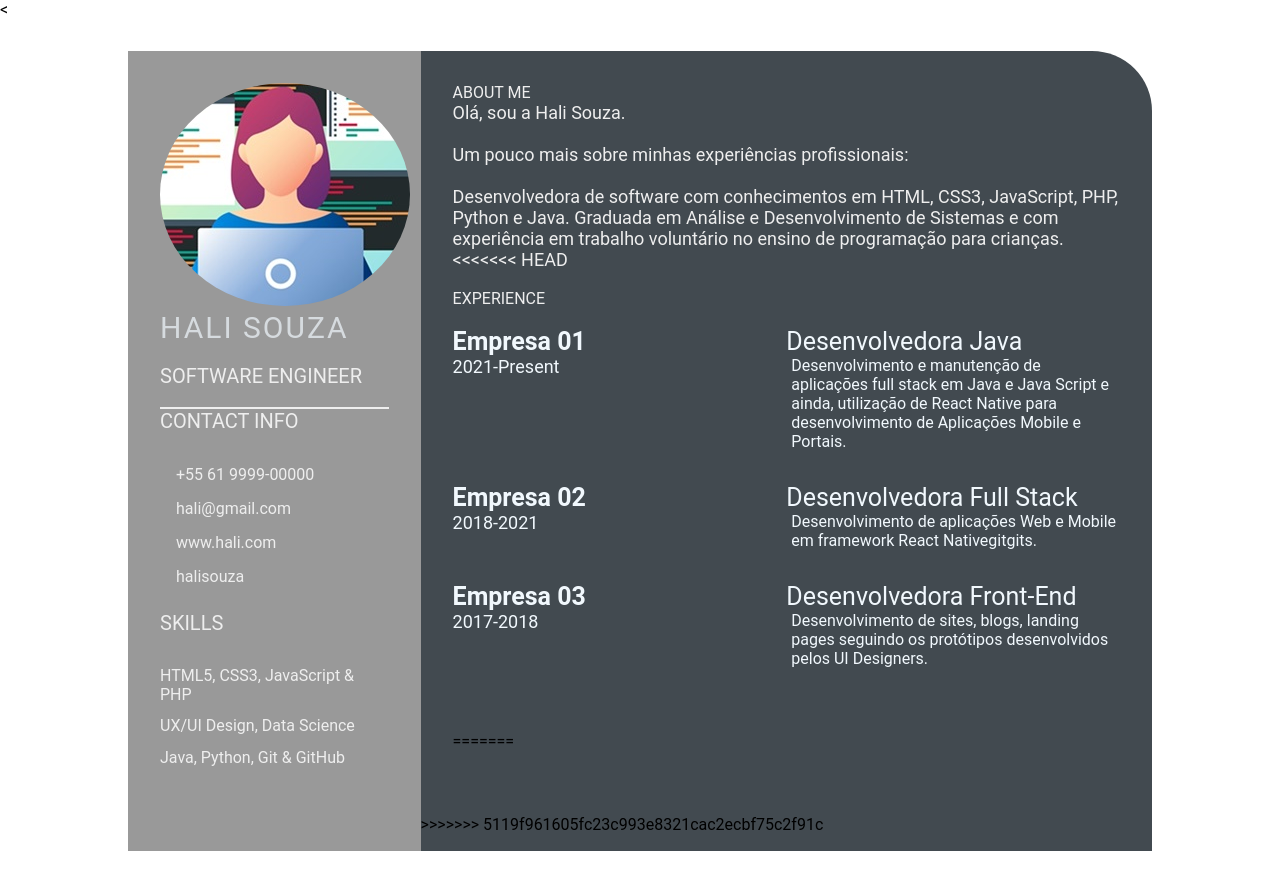
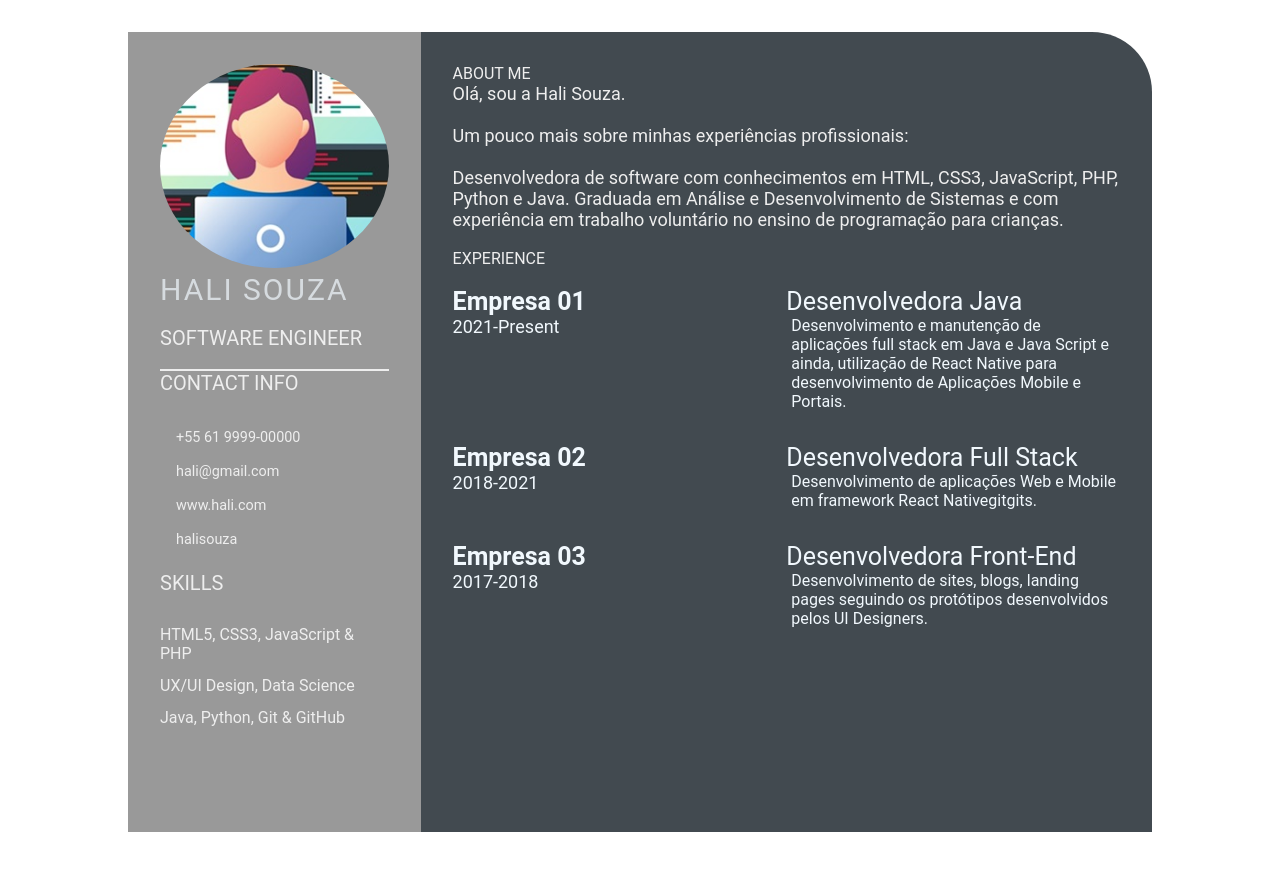
Before and after one commit to halisouzax/devweekgit.github.io, a plain HTML site: page index.html in a window 1280 px wide. Drawn offline with Linux system fonts and the light colour scheme.

Commit message:
conflito

```diff
--- a/index.html
+++ b/index.html
@@ -5,7 +5,7 @@
     <meta http-equiv="X-UA-Compatible" content="IE=edge">
     <meta name="viewport" content="width=device-width, initial-scale=1.0">
     <title>Hali Souza CV</title>
-    < <link rel="stylesheet" href="style.css">
+    <link rel="stylesheet" href="style.css">
 </head>
 <body>
     <main class="resume-contents">
@@ -44,8 +44,6 @@
                         Olá, sou a Hali Souza. <br>
                         <br> Um pouco mais sobre minhas experiências profissionais:<br>
                        <br> Desenvolvedora de software com conhecimentos em HTML, CSS3, JavaScript, PHP, Python e Java. Graduada em Análise e Desenvolvimento de Sistemas e com experiência em trabalho voluntário no ensino de programação para crianças.
-
-<<<<<<< HEAD
                         </p> <br>
 
                         <section class="experience gap">
@@ -87,12 +85,10 @@
                                 </div>
                             </div>
                         </section>
-=======
                         </p>
 
                     </section>
                 </div>
->>>>>>> 5119f961605fc23c993e8321cac2ecbf75c2f91c
             </section>
     </main>
 </body>
--- a/style.css
+++ b/style.css
@@ -37,16 +37,10 @@
 }
 
 .profile .profile-image {
-<<<<<<< HEAD
     width: 100%;
     border-radius: 100%;
-=======
     width: 100;
     border-radius: 100%;
-
-
-
->>>>>>> 5119f961605fc23c993e8321cac2ecbf75c2f91c
 }
 
 .name {
@@ -60,11 +54,8 @@
     color: #eeeeee;
     font-size: 20px;
     text-transform: uppercase;
-<<<<<<< HEAD
     text-align: center;
-=======
     text-align: left;
->>>>>>> 5119f961605fc23c993e8321cac2ecbf75c2f91c
 }
 
 /* .contact-info { border-bottom: 2px solid #1B2631; } */
@@ -75,10 +66,7 @@
 
 .contact-info ul {
     padding-top: 1.5rem;
-<<<<<<< HEAD
-=======
     font-size: 90%;
->>>>>>> 5119f961605fc23c993e8321cac2ecbf75c2f91c
 }
 
 .contact-info ul li,
@@ -116,7 +104,6 @@
 .about-me-contents {
     font-size: 18px;
     color: #eeeeee;
-<<<<<<< HEAD
 }
 
 .experience-contents,
@@ -152,6 +139,5 @@
 .awards-desc {
     font-size: 16px;
     padding-left: 5px;
-=======
->>>>>>> 5119f961605fc23c993e8321cac2ecbf75c2f91c
+
 }
```
